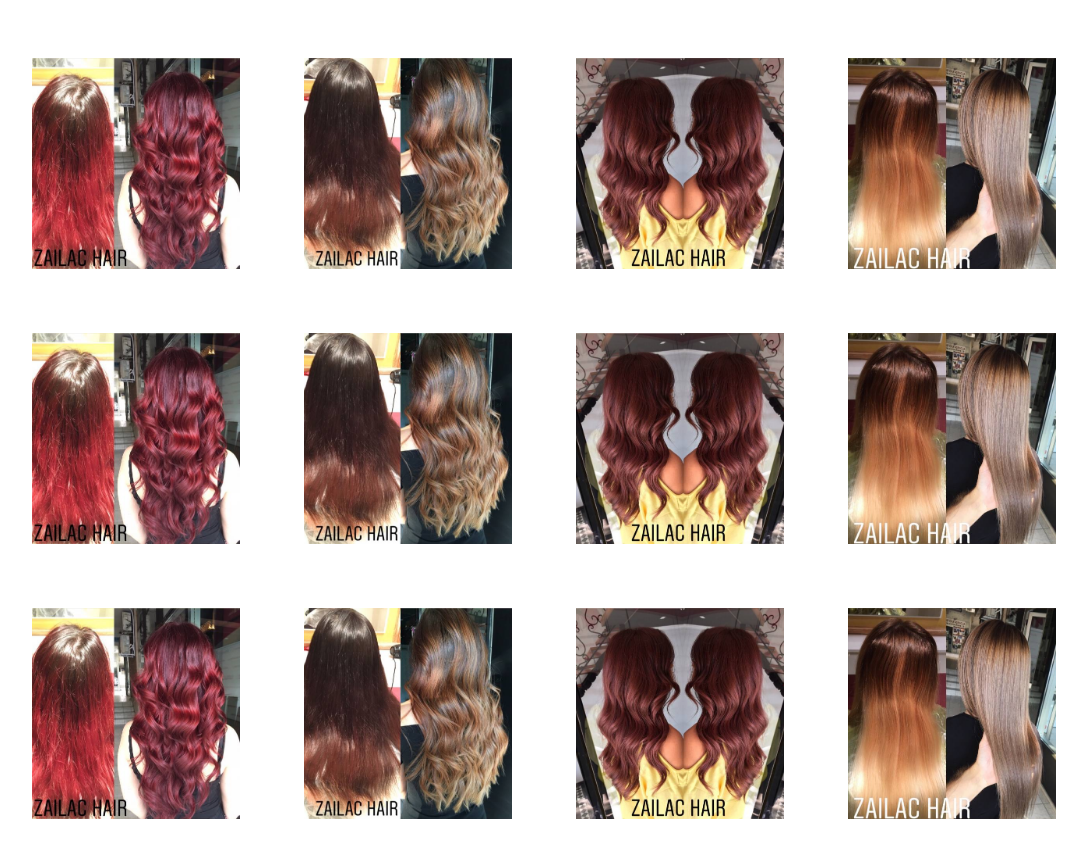
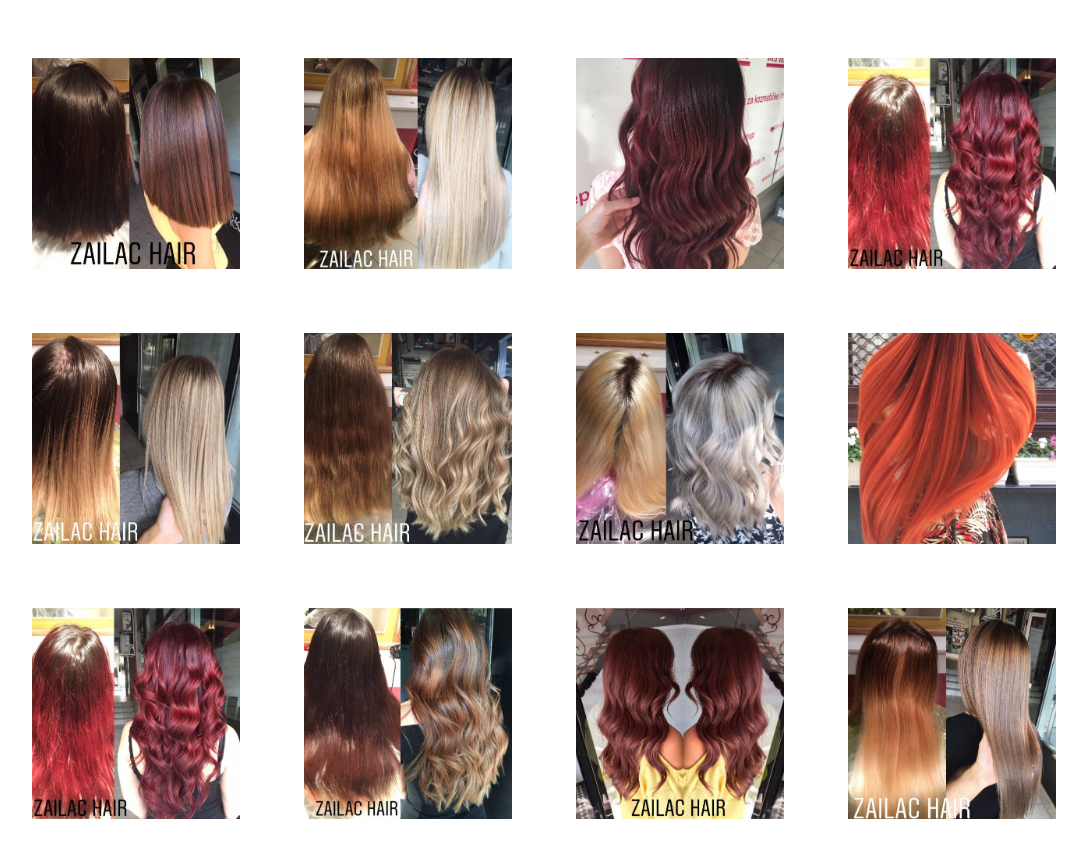
Before and after one commit to JelenaStrbac/zailac-hair, a Gatsby site: page /gallery in a window 1280 px wide. Shown: the part 914-1769 px from the top of the page, without its empty margins (96-1183 px from the left). Built offline with nearby package versions, Linux system fonts and the light colour scheme; Gatsby itself is replaced by a stand-in of ours.

Commit message:
[feat]: gallery test

```diff
--- a/src/components/Pages/Gallery/GalleryMain.js
+++ b/src/components/Pages/Gallery/GalleryMain.js
@@ -8,6 +8,14 @@ import One from "../../../images/01.jpg"
 import Two from "../../../images/02.jpg"
 import Three from "../../../images/03.jpg"
 import Four from "../../../images/04.jpg"
+import Five from "../../../images/05.jpg"
+import Six from "../../../images/06.jpg"
+import Seven from "../../../images/07.jpg"
+import Eight from "../../../images/08.jpg"
+import Nine from "../../../images/09.jpg"
+import Ten from "../../../images/10.jpg"
+import Eleven from "../../../images/11.jpg"
+import Twelve from "../../../images/12.jpg"
 
 const GalleryMain = props => {
   return (
@@ -18,14 +26,14 @@ const GalleryMain = props => {
         <GalleryCard image={Two} />
         <GalleryCard image={Three} />
         <GalleryCard image={Four} />
-        <GalleryCard image={One} />
-        <GalleryCard image={Two} />
-        <GalleryCard image={Three} />
-        <GalleryCard image={Four} />
-        <GalleryCard image={One} />
-        <GalleryCard image={Two} />
-        <GalleryCard image={Three} />
-        <GalleryCard image={Four} />
+        <GalleryCard image={Five} />
+        <GalleryCard image={Six} />
+        <GalleryCard image={Seven} />
+        <GalleryCard image={Eight} />
+        <GalleryCard image={Nine} />
+        <GalleryCard image={Ten} />
+        <GalleryCard image={Eleven} />
+        <GalleryCard image={Twelve} />
         <GalleryCard image={One} />
         <GalleryCard image={Two} />
         <GalleryCard image={Three} />
--- a/src/components/UI/GalleryCards/GalleryCard.module.css
+++ b/src/components/UI/GalleryCards/GalleryCard.module.css
@@ -25,8 +25,8 @@ $greyDefault: #5e5e5e; */
   filter: brightness(0.6);
   -webkit-transform: scale(1.1);
   transform: scale(1.1);
-  -webkit-filter: grayscale(0);
-  filter: grayscale(0);
+  /* -webkit-filter: grayscale(0);
+  filter: grayscale(0); */
 }
 
 /* .overlay {
```
Also changed, not shown: src/images/05.jpg (added), src/images/06.jpg (added), src/images/07.jpg (added), src/images/08.jpg (added), src/images/09.jpg (added), src/images/10.jpg (added), src/images/11.jpg (added), src/images/12.jpg (added), src/images/13.jpg (added), src/images/14.jpg (added), src/images/15.jpg (added).
